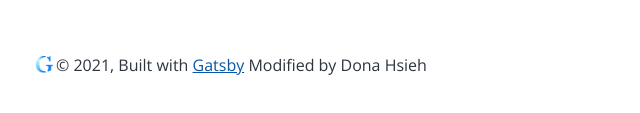
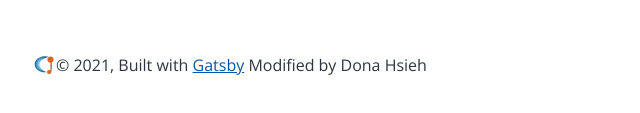
Before and after one commit to DonaH/gatsby-blog, a Gatsby site: page / in a window 1280 px wide. Shown: the part 705-818 px from the top of the page, 292-932 px from the left. Built offline with nearby package versions, Linux system fonts and the light colour scheme; Gatsby itself is replaced by a stand-in of ours.

Commit message:
Create new icon. Remove unused images.

```diff
--- a/gatsby-config.js
+++ b/gatsby-config.js
@@ -118,7 +118,7 @@ module.exports = {
         background_color: `#ffffff`,
         theme_color: `#663399`,
         display: `minimal-ui`,
-        icon: `src/images/cg.png`, // This path is relative to the root of the site.
+        icon: `src/images/cg-new-color.svg`, // This path is relative to the root of the site.
       },
     },
     `gatsby-plugin-react-helmet`,
--- a/src/components/layout.js
+++ b/src/components/layout.js
@@ -28,7 +28,7 @@ const Layout = ({ location, title, children }) => {
       <footer>
       <StaticImage
           formats={["auto", "webp", "avif"]}
-          src="../images/cg.png"
+          src="../images/cg-new-color.svg"
           width={24}
           height={24}
           alt="Cipher and Ginger logo"
```
Also changed, not shown: src/images/cg-new-color.svg (added), src/images/cg.png (deleted), src/images/d-icon.png (deleted), src/images/d-icon.svg (deleted), src/images/profile-pic.png (deleted).
